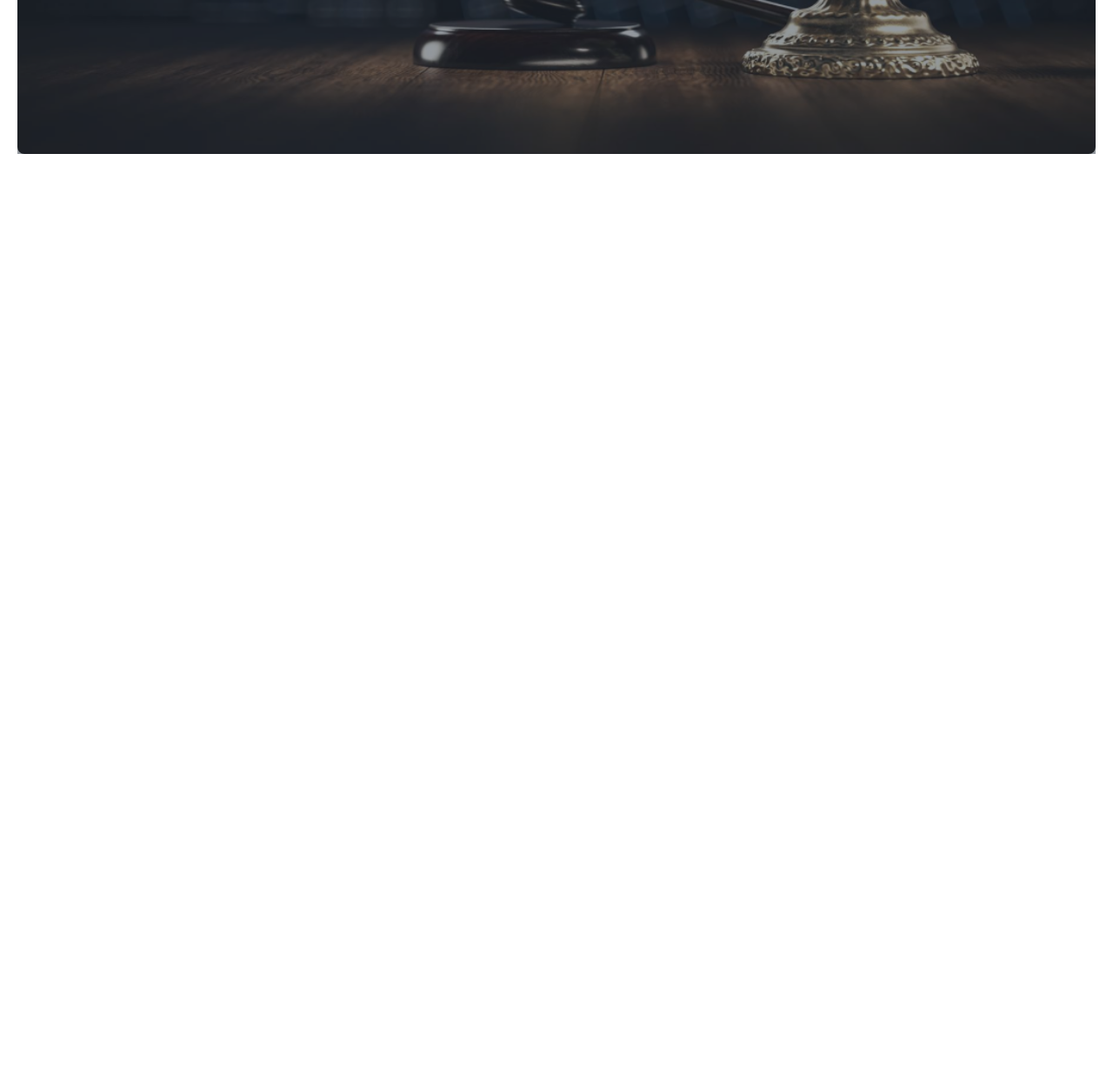
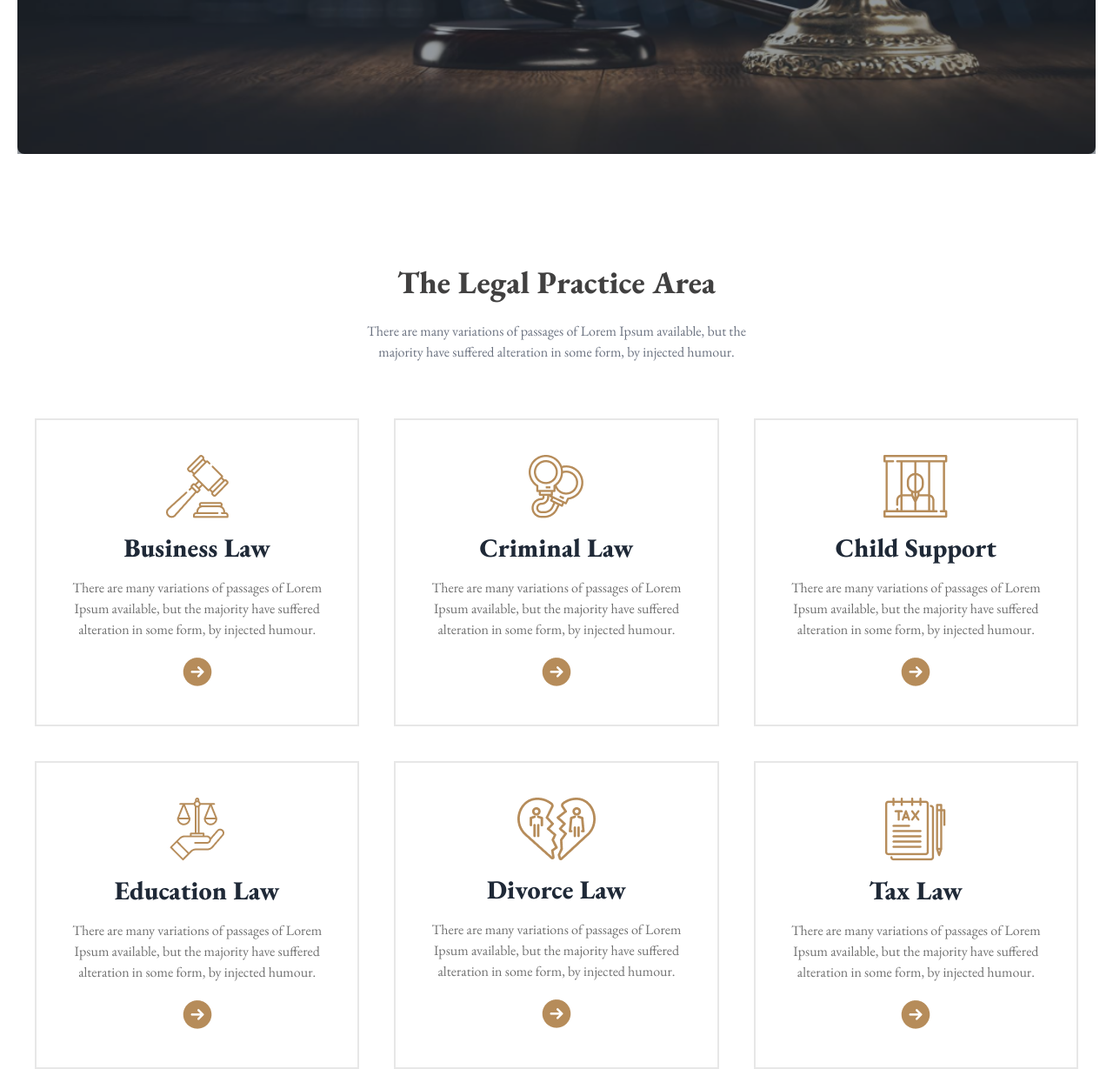
Before and after one commit to Mehebul02/legal-solution, a plain HTML site: page index.html in a window 1280 px wide. Shown: the part 639-1868 px from the top of the page at 87% size. Before the commit the page ends 816 px from the top, so only its background shows below. Drawn offline with nearby package versions, Linux system fonts and the light colour scheme.

Commit message:
card section added

```diff
--- a/index.html
+++ b/index.html
@@ -74,7 +74,7 @@
 </nav>
 <!-- Banner -->
 <div >
-    <div class="hero h-[80vh] bg-gradient-to-r from-[#111] to-[#111111] mt-20 rounded-lg" style="background-image: url(./images/banner.png);">
+    <div class="hero h-[80vh] bg-gradient-to-r from-[#111] to-[#111111] mt-20 rounded-lg" style=" background-image: url(./images/banner.png);">
         <div class="hero-overlay "></div>
         <div class="hero-content text-center text-neutral-content">
           <div class="">
@@ -90,8 +90,62 @@
 
 </div>
 </header>
-<main>
+<main class="max-w-[1240px] mx-auto mt-5 text-center px-5" >
+  <!-- The Legal Practice Area -->
+  <section >
+    <div class="space-y-6 text-center mt-32">
+      <h1 class="text-4xl text-text-color font-extrabold ">The Legal Practice Area</h1>
+      <p class="max-w-md mx-auto text-gray-500">There are many variations of passages of Lorem Ipsum available, but the majority  have suffered alteration in some form, by injected humour.</p>
 
+    </div>
+    <!-- card container -->
+    <div class="grid grid-cols-1 md:grid-cols-2 lg:grid-cols-3 gap-10 mt-16 ">
+      <!-- card-1 -->
+<div class="border-2 border-[#E7E7E7]  p-10 space-y-4 text-center">
+  <img class="mx-auto" src="./images/business.png" alt="">
+<h1 class="text-3xl font-extrabold">Business Law</h1>
+<p class="text-[#707070]">There are many variations of passages of Lorem Ipsum available, but the majority have suffered alteration in some form, by injected humour.</p>
+<img class="mx-auto" src="./images/Frame.png" alt="">
+</div>
+     <!-- card-2 -->
+<div class="border-2 border-[#E7E7E7]  p-10 space-y-4 text-center">
+  <img class="mx-auto" src="./images/criminal.png" alt="">
+<h1 class="text-3xl font-extrabold">Criminal Law</h1>
+<p class="text-[#707070]">There are many variations of passages of Lorem Ipsum available, but the majority have suffered alteration in some form, by injected humour.</p>
+<img class="mx-auto" src="./images/Frame.png" alt="">
+</div>
+     <!-- card-3 -->
+<div class="border-2 border-[#E7E7E7]  p-10 space-y-4 text-center">
+  <img class="mx-auto" src="./images/child.png" alt="">
+<h1 class="text-3xl font-extrabold">Child Support</h1>
+<p class="text-[#707070]">There are many variations of passages of Lorem Ipsum available, but the majority have suffered alteration in some form, by injected humour.</p>
+<img class="mx-auto" src="./images/Frame.png" alt="">
+</div>
+     <!-- card-4 -->
+<div class="border-2 border-[#E7E7E7]  p-10 space-y-4 text-center">
+  <img class="mx-auto" src="./images/education.png" alt="">
+<h1 class="text-3xl font-extrabold">Education Law</h1>
+<p class="text-[#707070]">There are many variations of passages of Lorem Ipsum available, but the majority have suffered alteration in some form, by injected humour.</p>
+<img class="mx-auto" src="./images/Frame.png" alt="">
+</div>
+     <!-- card-5 -->
+<div class="border-2 border-[#E7E7E7]  p-10 space-y-4 text-center">
+  <img class="mx-auto" src="./images/divorce.png" alt="">
+<h1 class="text-3xl font-extrabold">Divorce Law</h1>
+<p class="text-[#707070]">There are many variations of passages of Lorem Ipsum available, but the majority have suffered alteration in some form, by injected humour.</p>
+<img class="mx-auto" src="./images/Frame.png" alt="">
+</div>
+     <!-- card-6-->
+<div class="border-2 border-[#E7E7E7]  p-10 space-y-4 text-center">
+  <img class="mx-auto" src="./images/tax.png" alt="">
+<h1 class="text-3xl font-extrabold">Tax Law</h1>
+<p class="text-[#707070]">There are many variations of passages of Lorem Ipsum available, but the majority have suffered alteration in some form, by injected humour.</p>
+<img class="mx-auto" src="./images/Frame.png" alt="">
+</div>
+
+
+    </div>
+  </section>
 </main>
 <footer>
 
```
